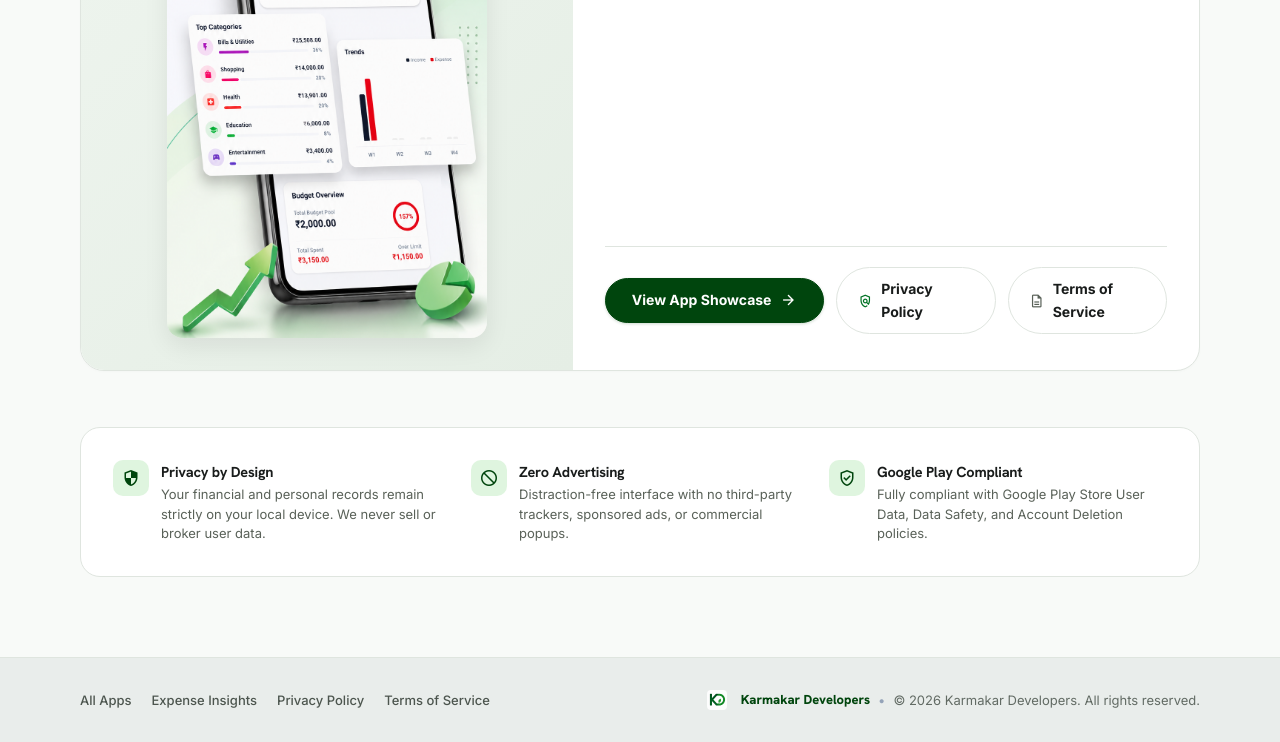
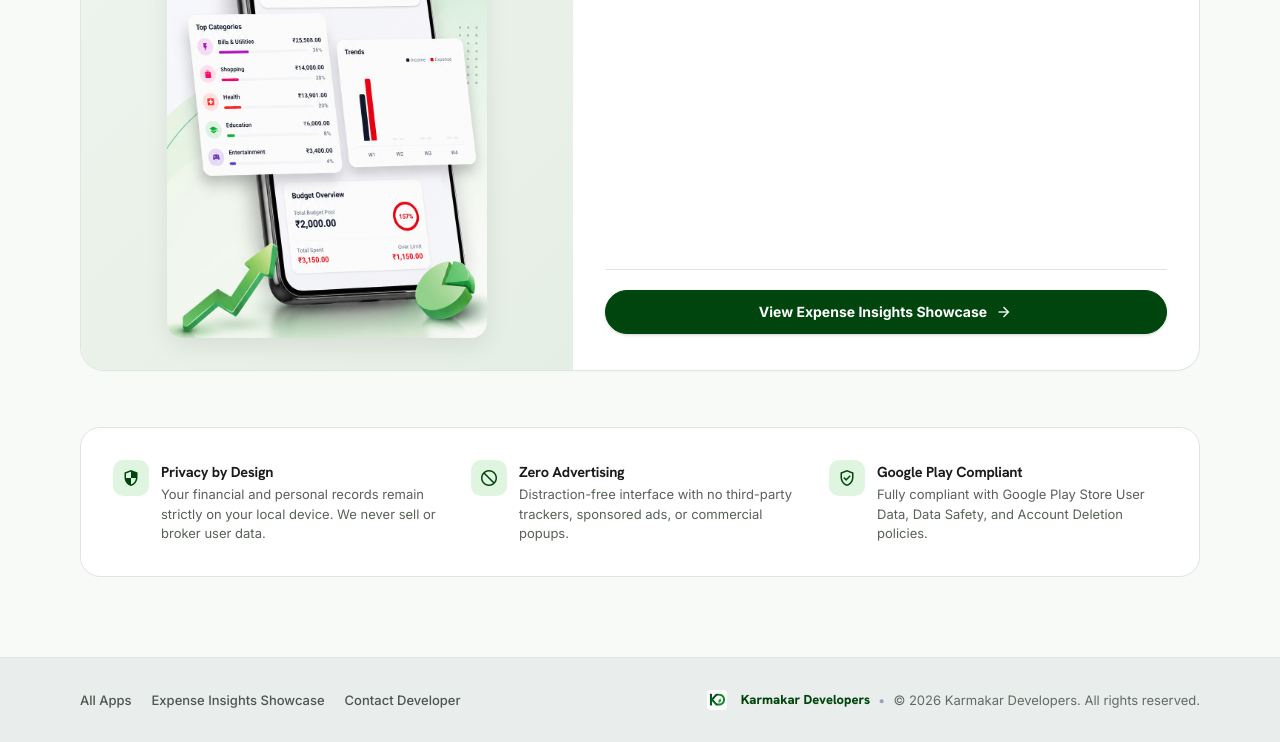
Before and after one commit to karmakar-developers/Apps, a React app: page index.html in a window 1280 px wide. Shown: the part 838-1580 px from the top of the page. Built offline with nearby package versions, Linux system fonts and the light colour scheme.

Commit message:
refactor: improve navigation and legal link clarity
Update navigation menus and footers to ensure distinct, explicit labeling for app-specific legal disclosures. Refine SEO metadata to emphasize the directory-focused structure of the landing page.

```diff
--- a/index.html
+++ b/index.html
@@ -3,10 +3,10 @@
   <head>
     <meta charset="UTF-8" />
     <meta name="viewport" content="width=device-width, initial-scale=1.0" />
-    <title>Karmakar Developers — Applications &amp; Legal Directory</title>
+    <title>Karmakar Developers — Applications Directory</title>
     <meta name="description" content="Discover applications built by Karmakar Developers, including Expense Insights — private, ad-free personal finance and analytics." />
-    <meta property="og:title" content="Karmakar Developers — Applications" />
-    <meta property="og:description" content="Official applications directory, showcases, privacy policies, and terms of service." />
+    <meta property="og:title" content="Karmakar Developers — Applications Directory" />
+    <meta property="og:description" content="Official applications directory and product showcases by Karmakar Developers." />
     <meta property="og:type" content="website" />
     <link rel="icon" type="image/png" href="images/karmakar-developers-logo.png" />
     <link rel="preconnect" href="https://fonts.googleapis.com">
@@ -202,7 +202,7 @@
         border-radius: 9999px;
       }
 
-      /* Card Action Buttons (App Link, Privacy Policy, Terms of Service) */
+      /* Card Action Buttons */
       .card-actions {
         display: flex;
         align-items: center;
@@ -213,11 +213,7 @@
       }
 
       .action-app-link {
-        flex: 1 1 200px;
-      }
-
-      .action-legal-link {
-        flex: 1 1 140px;
+        flex: 1 1 220px;
       }
 
       /* Trust Statement Banner */
@@ -352,33 +348,15 @@
                   </div>
                 </div>
 
-                <!-- 3 Explicit Links: App Link, Privacy Policy, Terms of Service -->
+                <!-- App Action Link -->
                 <div class="card-actions">
                   <a
                     href="expense-insights-app.html"
                     class="btn btn-primary action-app-link"
                     id="btn-expense-insights-app"
                   >
-                    <span>View App Showcase</span>
+                    <span>View Expense Insights Showcase</span>
                     <span class="material-symbols-outlined" style="font-size: 18px;">arrow_forward</span>
-                  </a>
-
-                  <a
-                    href="expense-insights-privacy.html"
-                    class="btn btn-secondary action-legal-link"
-                    id="btn-expense-insights-privacy"
-                  >
-                    <span class="material-symbols-outlined" style="font-size: 16px; color: var(--color-accent);">policy</span>
-                    <span>Privacy Policy</span>
-                  </a>
-
-                  <a
-                    href="expense-insights-terms.html"
-                    class="btn btn-secondary action-legal-link"
-                    id="btn-expense-insights-terms"
-                  >
-                    <span class="material-symbols-outlined" style="font-size: 16px; color: var(--color-text-muted);">description</span>
-                    <span>Terms of Service</span>
                   </a>
                 </div>
               </div>
@@ -428,9 +406,8 @@
         <!-- Footer Links -->
         <div class="footer-links">
           <a href="index.html" class="footer-link">All Apps</a>
-          <a href="expense-insights-app.html" class="footer-link">Expense Insights</a>
-          <a href="expense-insights-privacy.html" class="footer-link">Privacy Policy</a>
-          <a href="expense-insights-terms.html" class="footer-link">Terms of Service</a>
+          <a href="expense-insights-app.html" class="footer-link">Expense Insights Showcase</a>
+          <a href="mailto:developers.karmakar@gmail.com" class="footer-link">Contact Developer</a>
         </div>
 
         <!-- Copyright -->
```
Also changed, not shown: expense-insights-app.html (+12 -5 lines), expense-insights-privacy.html (+3 -3 lines), expense-insights-terms.html (+3 -3 lines), README.md.
